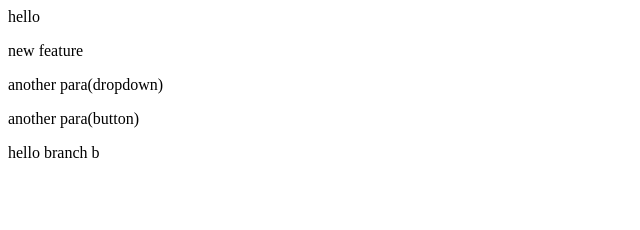
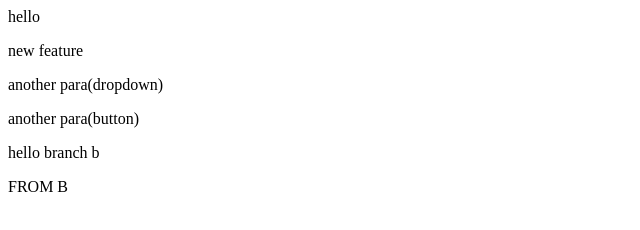
Before and after one commit to Gurupushpam/local_repo, a plain HTML site: page index.html in a window 1280 px wide. Shown: the full height of the page, 0-640 px from the left. Drawn offline with Linux system fonts and the light colour scheme.

Commit message:
Update index.html

```diff
--- a/index.html
+++ b/index.html
@@ -3,3 +3,4 @@
 <p>another para(dropdown)</p>
 <p>another para(button)</p>
 <p>hello branch b</p>
+<p>FROM B</p>
```
